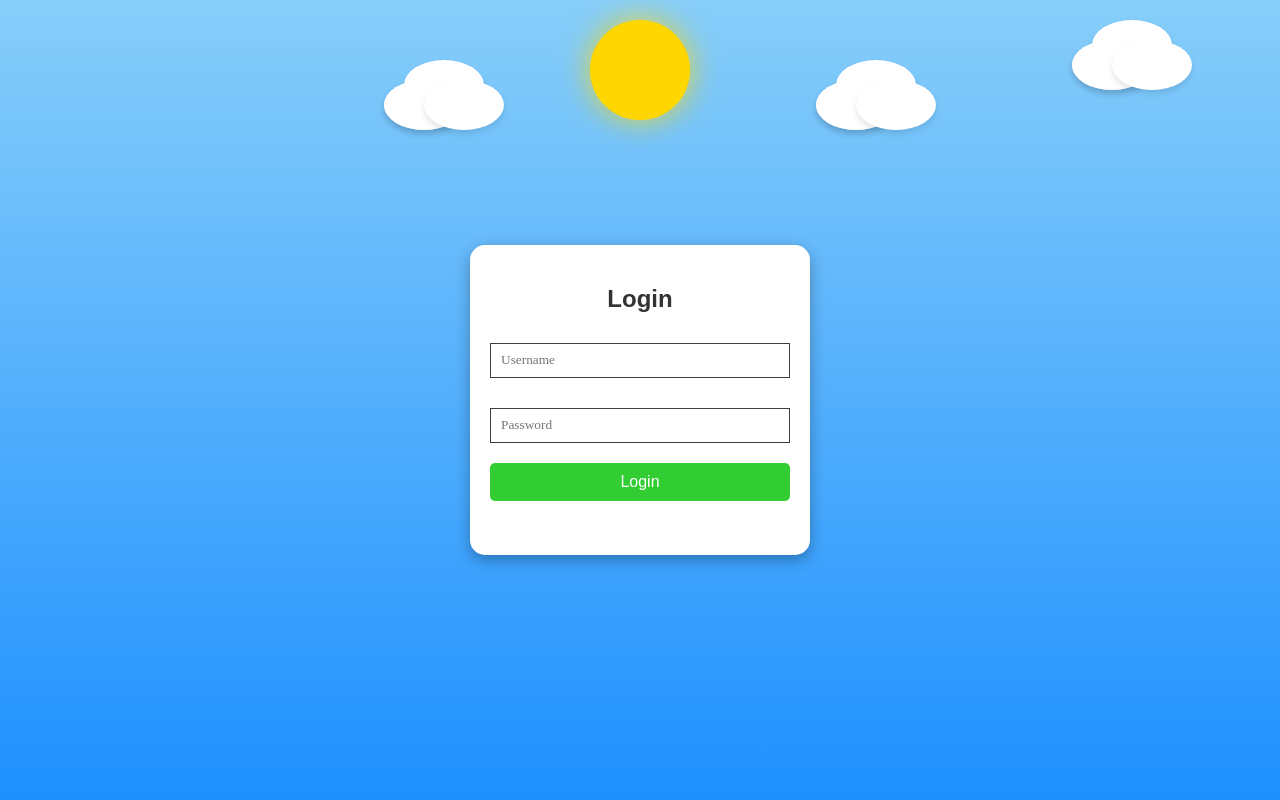
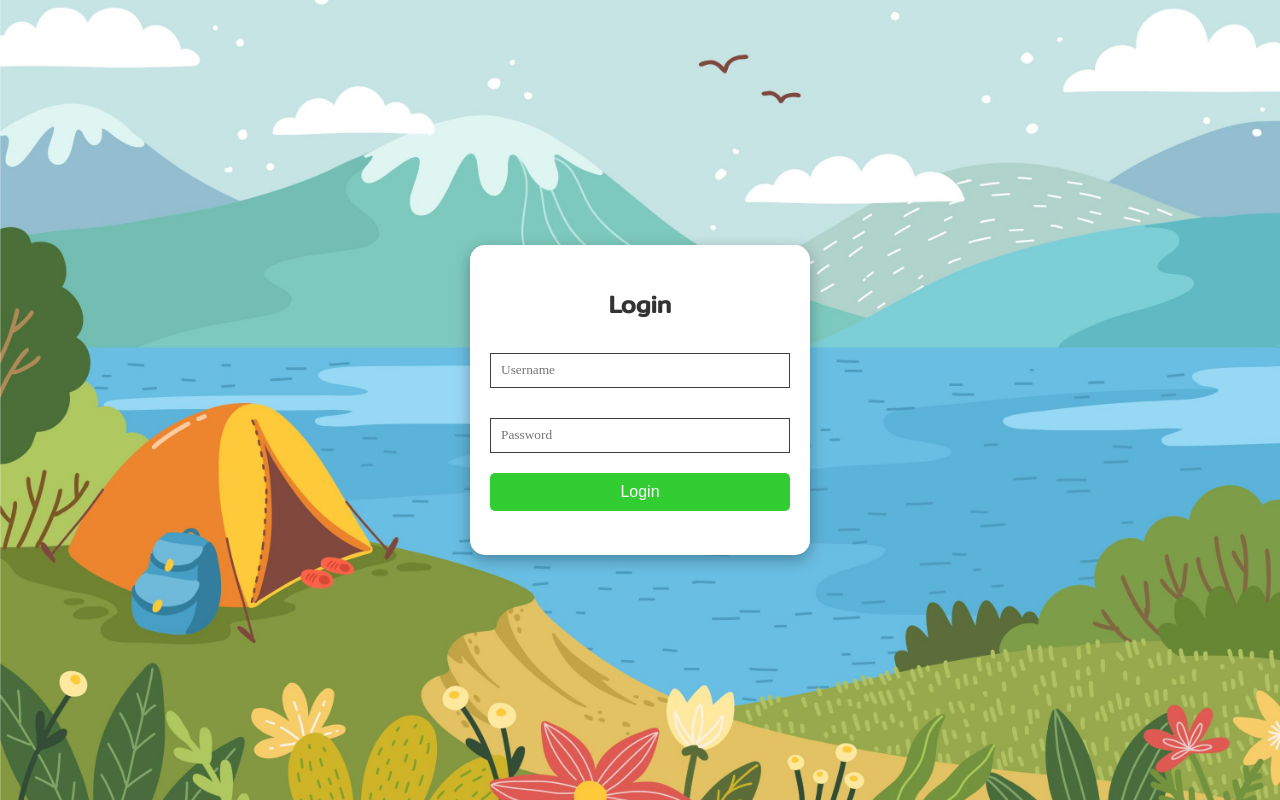
Before and after one commit to M4liM4li/checkNamev2, a React (Vite) app in the folder client/: page / in a window 1280 px wide. Built offline with nearby package versions, Linux system fonts and the light colour scheme.

Commit message:
bg update

```diff
--- a/client/src/component/Home.jsx
+++ b/client/src/component/Home.jsx
@@ -95,28 +95,18 @@ const Home = () => {
           }}
         />
       </div>
-      <h2 className={style.fullname} style={{ color: "#16FF0A" }}>
+      <h2 style={{ color: "#16FF0A" }}>
         {userInfo?.fullname}
       </h2>
-      <h3 className={style.department} style={{ color: "#FF0A0E" }}>
+      <h3 style={{ color: "#FF0A0E" }}>
         แผนกเทคโนโลยีสารสนเทศ
       </h3>
     </>
   );
   return (
     <div className={style.container}>
+    <img className={style.imgBackground} src="../../public/5717098.png" alt="" />
       <div className={style.content}>
-        <div className={style.sun}></div>
-        <div className={style.cloud}>
-          <div className={style.cloud}></div>
-          <div className={style.cloud}></div>
-          <div className={style.cloud}></div>
-        </div>
-        <div className={style.cloud}>
-          <div className={style.cloud}></div>
-          <div className={style.cloud}></div>
-          <div className={style.cloud}></div>
-        </div>
         {/* แสดงข้อมูลผู้ใช้เสมอถ้ามีข้อมูล */}
         {userInfo && <UserProfile />}
 
@@ -131,7 +121,7 @@ const Home = () => {
                       record.status === "present" ? style.present : style.absent
                     }
                   >
-                    {record.status === "present" ? "เข้าแถว" : "ยังไม่เช็คชื่อ"}
+                    {record.status === "present" ? "เช็คชื่อแล้ว" : "ยังไม่เช็คชื่อ"}
                   </h2>
                   <h4>{new Date(record.time).toLocaleString("th-TH")}</h4>
                 </li>
--- a/client/src/component/Login.jsx
+++ b/client/src/component/Login.jsx
@@ -56,6 +56,12 @@ const Login = () => {
 
   return (
     <div className={style.container}>
+      <img
+        className={style.imgBackground}
+        src="../../public/5717098.png"
+        alt=""
+      />
+
       <div className={style.sun}></div>
       <div className={style.cloud}>
         <div className={style.cloud}></div>
--- a/client/src/style/Home.module.css
+++ b/client/src/style/Home.module.css
@@ -6,9 +6,16 @@
   display: flex;
   justify-content: center;
   align-items: center;
-
 }
-
+.imgBackground {
+  width: 100%;
+  height: 100vh; /* ปรับให้ภาพมีความสูงเต็มหน้าจอ */
+  position: absolute;
+  top: 0;
+  left: 0;
+  z-index: 1; /* ให้ภาพอยู่ด้านหลังเนื้อหาทั้งหมด */
+  object-fit: cover; /* ป้องกันการบิดเบือนของภาพ */
+}
 .content {
   background: white;
   padding: 40px;
@@ -16,18 +23,22 @@
   box-shadow: 0 5px 15px rgba(0, 0, 0, 0.2);
   width: 310px;
   text-align: center;
+  z-index: 1; /* ให้เนื้อหาดูอยู่ด้านหน้า */
+}
+.content h2 {
+  margin-bottom: -10px;
+}
+.content h3 {
+  padding-bottom: 10px;
+}
 
-}
-.content h3{
-  font-size: 1rem;
-}
 .question {
   width: 180px;
   height: 180px;
   margin: 0 auto 20px;
   border-radius: 50%;
   overflow: hidden;
-  margin-bottom:50px;
+  margin-bottom:20px;
   background-color: black;
 }
 
@@ -54,24 +65,23 @@
   background-color: #FFD700;
   border-radius: 50%;
   box-shadow: 0 0 30px rgba(255, 215, 0, 0.8);
+  z-index: 0; /* อยู่ด้านหลังเนื้อหาของ .content */
 }
-
 .cloud {
   position: absolute;
   display: flex;
   justify-content: center;
   align-items: center;
+  z-index: 0; /* ให้เมฆอยู่ด้านหลัง */
 }
 
 .cloud {
-  position: absolute;
   width: 80px;
   height: 50px;
   background-color: #FFFFFF;
   border-radius: 50%;
   box-shadow: 0 4px 6px rgba(0, 0, 0, 0.1);
 }
-
 .cloud:nth-child(1) {
   top: 40px;
   left: 10%;
@@ -152,5 +162,6 @@
   left: 40px;
 }
 
-
-/* CSS */
+.record h2{
+  color:#0a1aff;
+}
--- a/client/src/style/Login.module.css
+++ b/client/src/style/Login.module.css
@@ -1,4 +1,4 @@
-
+@import url('https://fonts.googleapis.com/css2?family=Mitr&display=swap');
 body {
     margin: 0;
     padding: 0;
@@ -7,7 +7,9 @@ body {
     align-items: center;
     height: 100vh;
     background: linear-gradient(to bottom, #87CEFA, #1E90FF);
-    font-family: Arial, sans-serif;
+    font-family: "Mitr", serif;
+    font-weight: 400;
+    font-style: normal;
 }
 
 .sun {
@@ -130,6 +132,8 @@ body {
     border-radius: 15px;
     box-shadow: 0 5px 15px rgba(0, 0, 0, 0.3);
     text-align: center;
+    z-index: 1;
+
 }
 
 .content h2 {
@@ -204,3 +208,12 @@ body {
     font-size: 14px; /* ปรับขนาดตัวอักษร */
     padding: 10px;   /* ลดระยะห่าง */
   }
+.imgBackground {
+width: 100%;
+height: 100vh; /* ปรับให้ภาพมีความสูงเต็มหน้าจอ */
+position: absolute;
+top: 0;
+left: 0;
+z-index: 1; /* ให้ภาพอยู่ด้านหลังเนื้อหาทั้งหมด */
+object-fit: cover; /* ป้องกันการบิดเบือนของภาพ */
+}
```
Also changed, not shown: client/public/5717098.png (added).
